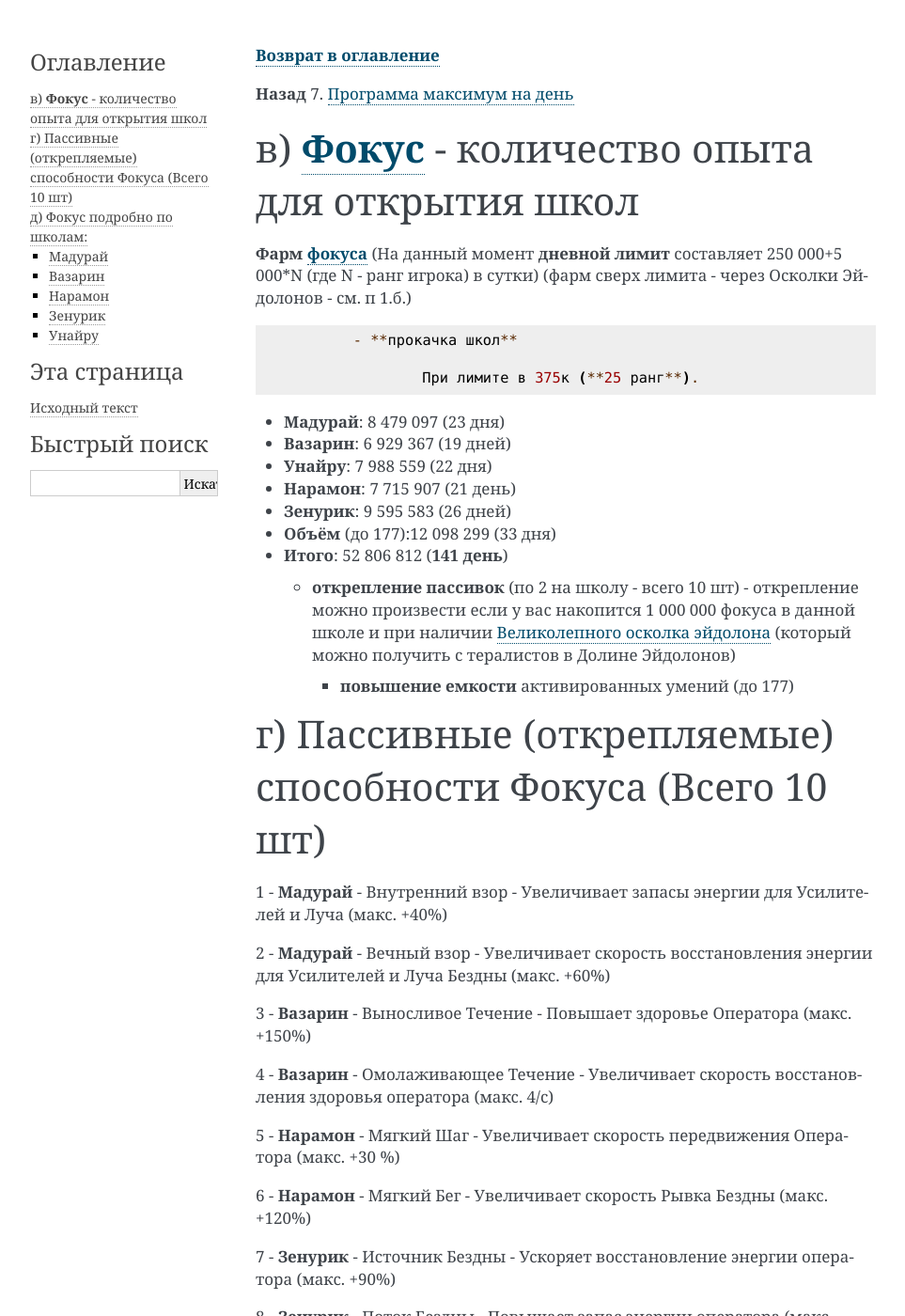
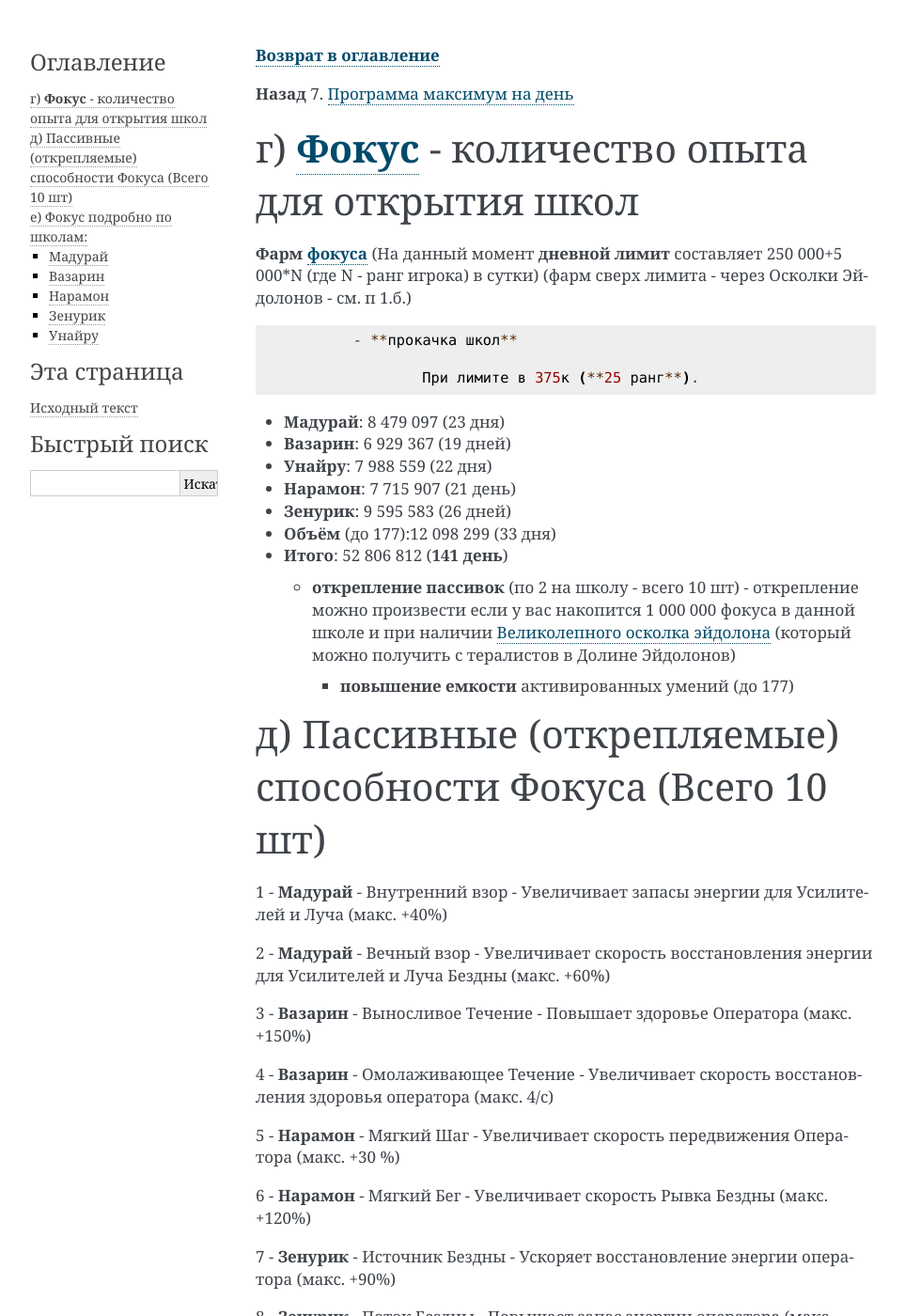
Before and after one commit to crackedmind/warframe-brief-guide, a Sphinx documentation site: the page built from source/07_d.md, in a window 1280 px wide and 1400 px high. Shown: the whole window at 94% size, without its empty margins (148-1111 px from the left). Built offline with Sphinx 7.4.7, drawn with Linux system fonts in a browser that asks for light colours; some of the changed text lies outside the part shown.

Commit message:
Update and rename 07_c.md to 07_d.md

```diff
--- a/source/07_c.md
+++ b/source/07_d.md
@@ -3,7 +3,7 @@
 **Назад** 7. [Программа максимум на день](07.md)
 
 
-### в) **[Фокус](https://warframe.fandom.com/ru/wiki/%D0%A4%D0%BE%D0%BA%D1%83%D1%81)** - количество опыта для открытия школ
+### г) **[Фокус](https://warframe.fandom.com/ru/wiki/%D0%A4%D0%BE%D0%BA%D1%83%D1%81)** - количество опыта для открытия школ
 
 **Фарм [фокуса](https://warframe.fandom.com/ru/wiki/%D0%A4%D0%BE%D0%BA%D1%83%D1%81)** (На данный момент **дневной лимит** составляет 250 000+5 000*N (где N - ранг игрока) в сутки) (фарм сверх лимита - через Осколки Эйдолонов - см. п 1.б.)
 
@@ -23,7 +23,7 @@
 
 		- **повышение емкости** активированных умений (до 177)
 
-### г) Пассивные (открепляемые) способности Фокуса (Всего 10 шт)
+### д) Пассивные (открепляемые) способности Фокуса (Всего 10 шт)
 
 1	- **Мадурай** - Внутренний взор 	- Увеличивает запасы энергии для Усилителей и Луча (макс. +40%)
 
@@ -46,7 +46,7 @@
 10	- **Унайру** - Взор Василиска 	- Повышает радиус Взрыва Бездны (макс. +60%)
 
 
-### д) Фокус подробно по школам:
+### е) Фокус подробно по школам:
 
 
 #### Мадурай
```
Also changed, not shown: other parts of source/07_d.md (+6 -0 lines).
